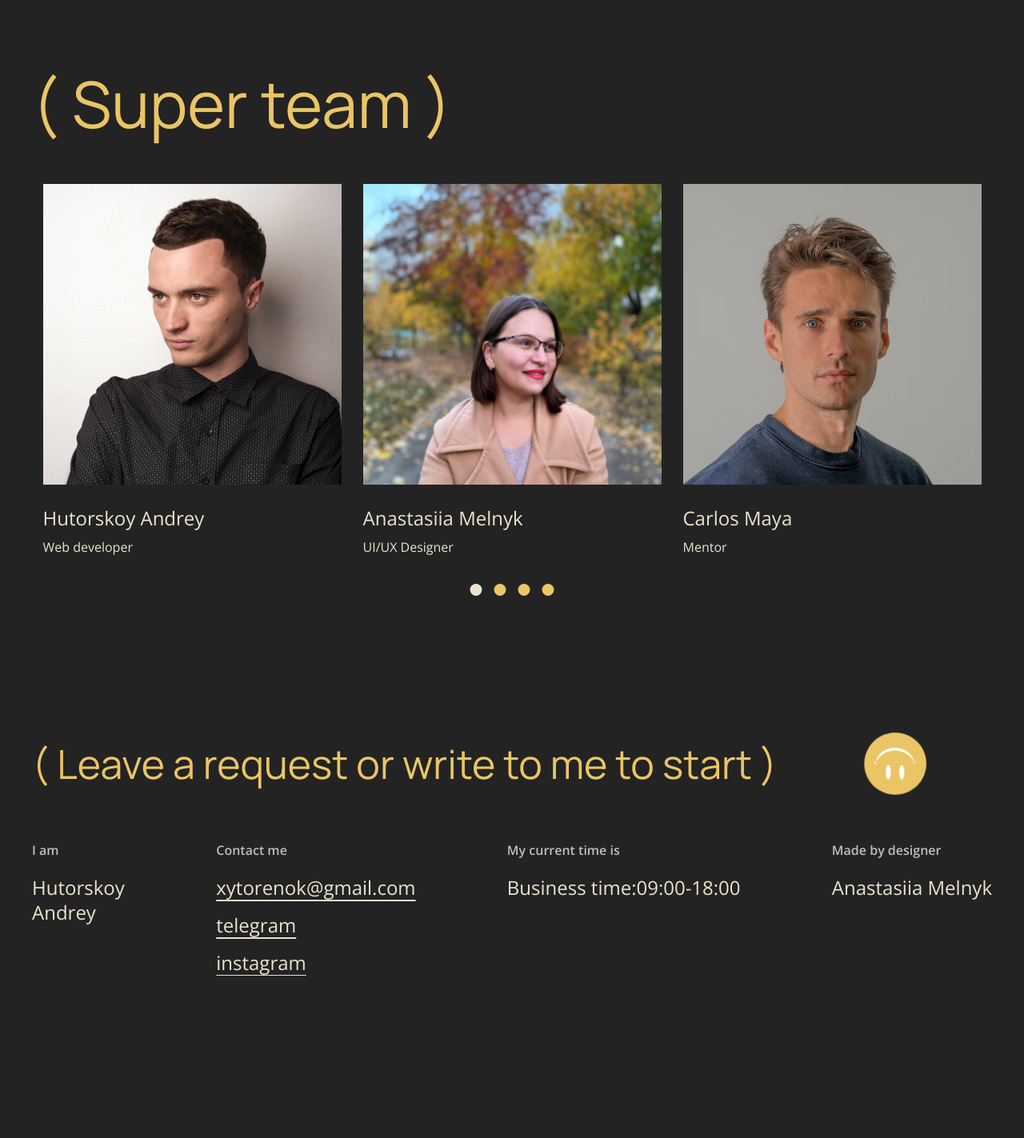
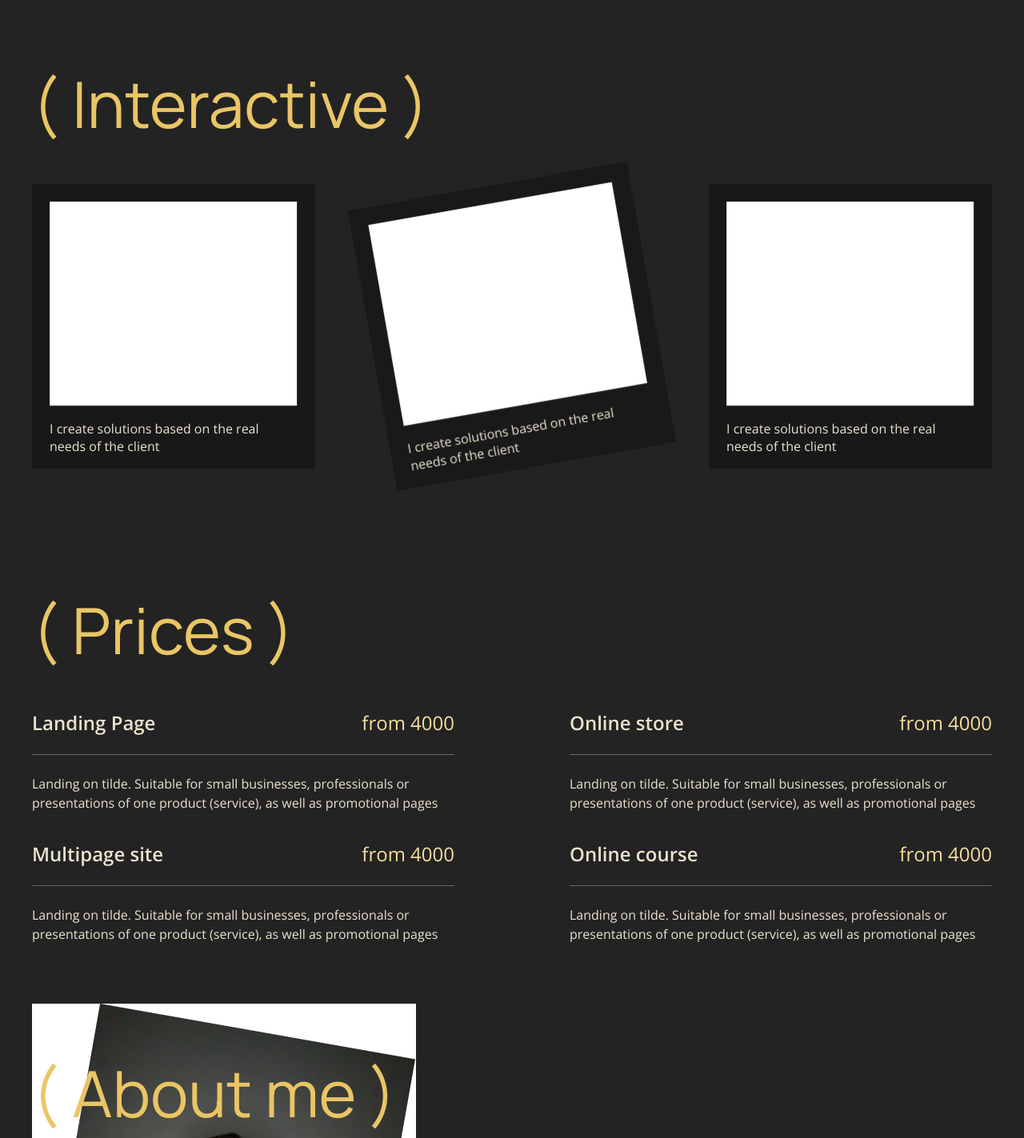
Before and after one commit to xytorenok/portfolio, a plain HTML site: page index.html in a window 1280 px wide. Shown: the part 2797-4220 px from the top of the page at 80% size. Before the commit the page ends 4017 px from the top, so only its background shows below. Drawn offline with nearby package versions, Linux system fonts and the light colour scheme.

Commit message:
add new style

```diff
--- a/css/style.css
+++ b/css/style.css
@@ -602,6 +602,100 @@ projects */
   transition: 0.3s ease-in-out;
 }
 
+/* ------------------------interactive__wrapper------------------- */
+
+.interactive{
+  padding: 75px 0;
+}
+
+.interactive__wrapper {
+  display: flex;
+  justify-content: space-between;
+}
+
+.interactive-block {
+  width: 354px;
+  padding: 22px 22px 17px 22px;
+  background: rgba(0, 0, 0, 0.3);
+}
+
+.interactive-block-center {
+  transform-origin: center;
+  transform: rotate(-10deg);
+}
+
+.interactive-block figcaption p {
+  margin-top: 17px;
+}
+
+/* ----------------------------prices__wrapper--------------- */
+
+.prices{
+  padding: 75px 0;
+}
+
+.prices-title {
+  margin-bottom: 12px;
+}
+
+.prices__wrapper {
+  display: flex;
+  justify-content: space-between;
+  flex-wrap: wrap;
+}
+
+.prices__block {
+  margin-top: 36px;
+  width: 528px;
+}
+
+.prices__list {
+  display: flex;
+  justify-content: space-between;
+  padding-bottom: 24px;
+  border-bottom: 1px solid rgba(167, 167, 167, 0.5);
+}
+
+.prices__list li:first-of-type {
+  font-family: 'Open Sans';
+  font-style: normal;
+  font-weight: 700;
+  font-size: 24px;
+  line-height: 130%;
+  color: #EBE3CE;
+}
+
+.prices__list li:last-of-type {
+  font-family: 'Open Sans';
+  font-style: normal;
+  font-weight: 400;
+  font-size: 24px;
+  line-height: 31px;
+  color: #F6DE9D;
+}
+
+.prices__text {
+  margin-top: 24px;
+  font-family: 'Open Sans';
+  font-style: normal;
+  font-weight: 400;
+  font-size: 16px;
+  line-height: 24px;
+  color: #EBE3CE;
+}
+
+/* ------------------about-------------- */
+
+.about{
+  position: relative;
+}
+
+.about-title{
+  position: absolute;
+  top: 60px;
+
+}
+
 /* -------------------------super-team--------------- */
 .super-team {
   padding-top: 75px;
--- a/index.html
+++ b/index.html
@@ -149,6 +149,75 @@
       </div>
     </section>
 
+    <section class="interactive container">
+      <p class="interactive-title inner-title">( Interactive )</p>
+      <div class="interactive__wrapper">
+        <figure class="interactive-block scale">
+          <img src="img/white.png" alt="">
+          <figcaption>
+            <p>I create solutions based on the real needs of the client</p>
+          </figcaption>
+        </figure>
+        <figure class="interactive-block interactive-block-center">
+          <img src="img/white.png" alt="">
+          <figcaption>
+            <p>I create solutions based on the real needs of the client</p>
+          </figcaption>
+        </figure>
+        <figure class="interactive-block">
+          <img src="img/white.png" alt="">
+          <figcaption>
+            <p>I create solutions based on the real needs of the client</p>
+          </figcaption>
+        </figure>
+      </div>
+    </section>
+
+    <section class="prices container">
+      <p class="prices-title inner-title">( Prices )</p>
+<div class="prices__wrapper">
+  <div class="prices__block">
+    <ul class="prices__list">
+      <li>Landing Page</li>
+      <li>from 4000</li>
+    </ul>
+    <p class="prices__text">Landing on tilde. Suitable for small businesses, professionals or presentations of one product (service), as well as promotional pages</p>
+  </div>
+  <div class="prices__block">
+    <ul class="prices__list">
+      <li>Online store</li>
+      <li>from 4000</li>
+    </ul>
+    <p class="prices__text">Landing on tilde. Suitable for small businesses, professionals or presentations of one product (service), as well as promotional pages</p>
+  </div>
+  <div class="prices__block">
+    <ul class="prices__list">
+      <li>Multipage site</li>
+      <li>from 4000</li>
+    </ul>
+    <p class="prices__text">Landing on tilde. Suitable for small businesses, professionals or presentations of one product (service), as well as promotional pages</p>
+  </div>
+  <div class="prices__block">
+    <ul class="prices__list">
+      <li>Online course</li>
+      <li>from 4000</li>
+    </ul>
+    <p class="prices__text">Landing on tilde. Suitable for small businesses, professionals or presentations of one product (service), as well as promotional pages</p>
+  </div>
+</div>
+    </section>
+
+    <section class="about container">
+      <p class="about-title inner-title">( About me )</p>
+      <div class="about__wrapper">
+        <div class="about_block"><img src="img/about-photo.jpg" alt=""><span>Yes, that's me.</span></div>
+        <div class="about_block">
+          <p class="about_block">Some kind of product description, which we will come up with ourselves. In the meantime, here will be the text of the fish. </p>
+          <p class="about_block">When we create a project, it will be necessary to briefly describe the essence of the project. At the same time, we will need to leave the meaning for the Overview block.</p>
+        </div>
+      </div>
+    </section>
+
     <section class="super-team container">
       <p class="super-team-title inner-title">( Super team )</p>
       <div class="super-team-slider">
--- a/js/main.js
+++ b/js/main.js
@@ -8,6 +8,10 @@ const myProfession = document.querySelector('.hero-profession')
 const myDescription = document.querySelector('.hero-description')
 const myProfessionSecond = document.getElementById("hero-profession-2")
 const myDescriptionSecond = document.getElementById("hero-description-2")
+
+
+
+const interactiveScale = document.querySelectorAll(".interactive-block")
 
 //кнопка смены темы
 btnChangeTheme.addEventListener('click', function () {
@@ -30,6 +34,8 @@ btnChangeTheme.addEventListener('click', function () {
     document.documentElement.style.setProperty('--color-title', '#EAC566');
     console.log('remove body classes');
   }
+
+
 })
 
 // --------------------------оптимизировать этот код в будующем. ---------------
@@ -76,7 +82,7 @@ const removeCLassDescription = setTimeout(() => {
 
 
 const changeCLassActive = setTimeout(() => {
-  if(myProfession.classList.contains('active')){
+  if (myProfession.classList.contains('active')) {
     myProfession.classList.toggle('active')
     myProfessionSecond.classList.toggle('active')
     myDescription.classList.toggle('active')
@@ -114,3 +120,24 @@ $(document).ready(function () {
     dots: true
   })
 });
+
+// интерактивный блок
+interactiveScale.forEach(element => {
+  element.addEventListener("click", function () {
+    element.classList.remove("scale")
+    this.classList.add("scale")
+
+
+  })
+});
+
+
+
+// for(let i = 1; i < 100; ){
+//     console.log(i);
+//     continue;
+//   }
+//   for(let i = 1; ; i++){
+//     console.log(i);
+//     continue;
+//   }
```
Also changed, not shown: img/about-photo.jpg (added), img/white.png (added). Lines whose indentation alone changed are shown as unchanged.
